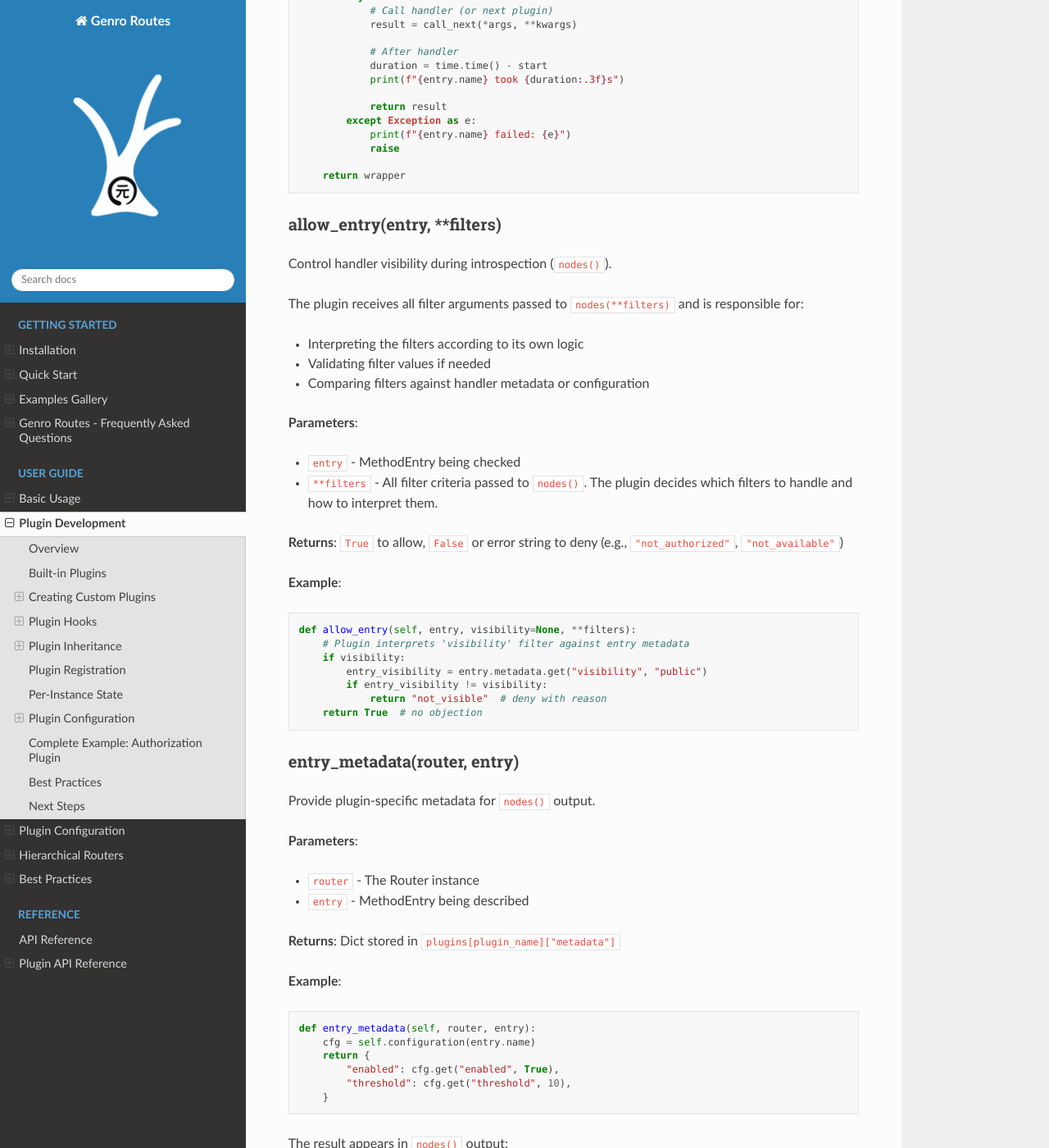
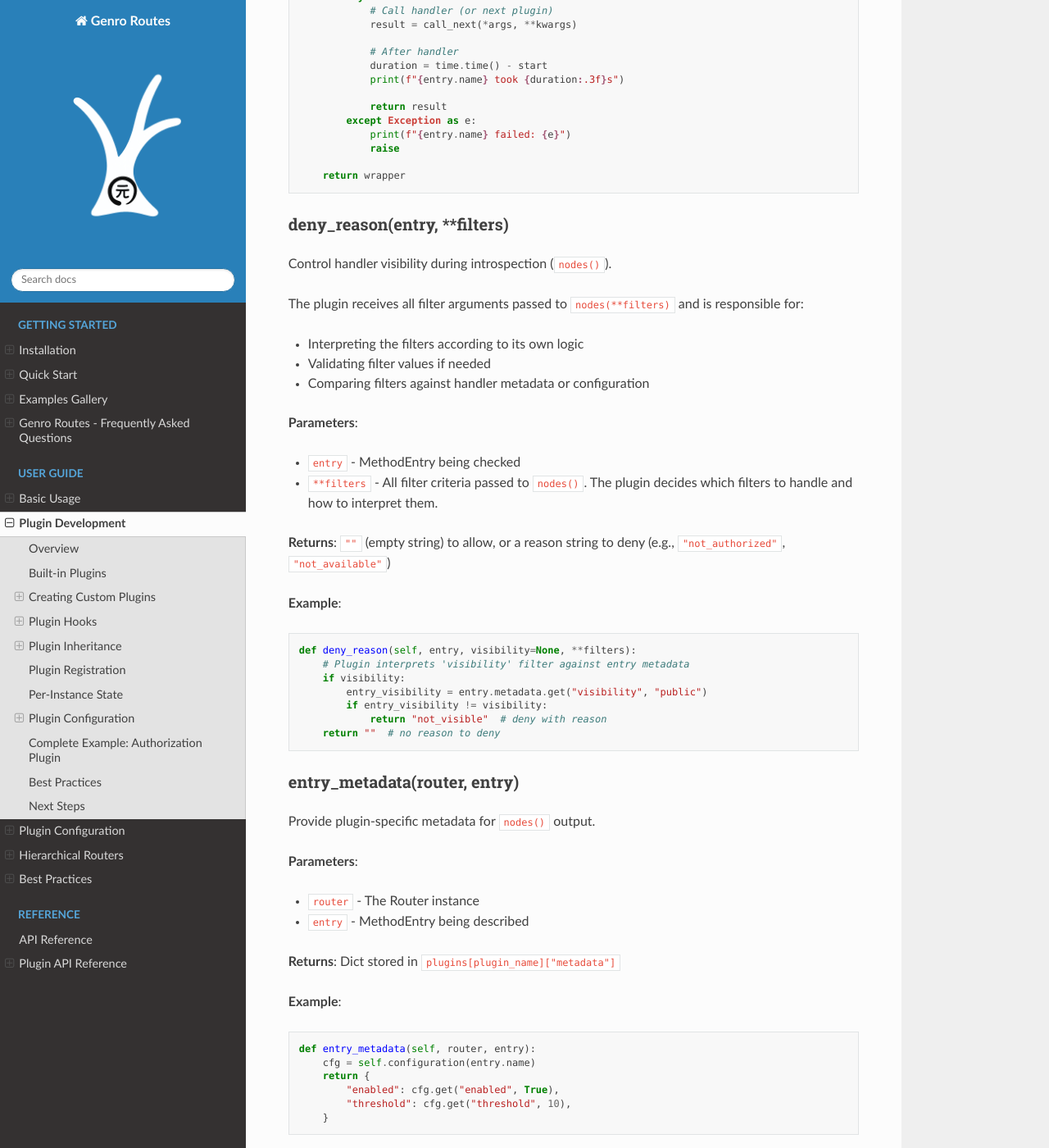
Before and after one commit to genropy/genro-routes, a Sphinx documentation site: the page built from docs/guide/plugins.md, in a window 1280 px wide and 1400 px high, scrolled down 6413 px. Shown: the whole window at 82% size. Built offline with Sphinx 7.4.7 and the Read the Docs theme 3.1.0, drawn with Linux system fonts in a browser that asks for light colours; pages that are not in the unit, such as notebooks, are missing from menus; some of the changed text lies outside the part shown.

Commit message:
docs: fix nodes(lazy=True) and rename allow_entry to deny_reason
- Fix docs: lazy=True returns router references, not callables
- Rename plugin hook allow_entry() to deny_reason() for clarity
  The new name makes the return value semantics obvious:
  "" = no reason to deny (allowed), "reason" = denied

````diff
--- a/docs/guide/plugins.md
+++ b/docs/guide/plugins.md
@@ -222,7 +222,7 @@ Genro Routes plugins can override these methods:
 | `configure()` | At plugin init and runtime | Define configuration schema | No |
 | `on_decore()` | Handler registration | Add metadata, validate signatures | No |
 | `wrap_handler()` | Handler invocation | Middleware (logging, auth, etc.) | No |
-| `allow_entry()` | `nodes()` introspection | Filter visible handlers | No |
+| `deny_reason()` | `nodes()` introspection | Filter visible handlers | No |
 | `entry_metadata()` | `nodes()` introspection | Add plugin metadata to output | No |
 | `on_attached_to_parent()` | Child attached to parent | Handle plugin inheritance | No |
 | `on_parent_config_changed()` | Parent config changes | React to parent updates | No |
@@ -325,7 +325,7 @@ def wrap_handler(self, router, entry, call_next):
     return wrapper
 ```
 
-### allow_entry(entry, **filters)
+### deny_reason(entry, **filters)
 
 Control handler visibility during introspection (`nodes()`).
 
@@ -340,18 +340,18 @@ The plugin receives all filter arguments passed to `nodes(**filters)` and is res
 - `entry` - MethodEntry being checked
 - `**filters` - All filter criteria passed to `nodes()`. The plugin decides which filters to handle and how to interpret them.
 
-**Returns**: `True` to allow, `False` or error string to deny (e.g., `"not_authorized"`, `"not_available"`)
+**Returns**: `""` (empty string) to allow, or a reason string to deny (e.g., `"not_authorized"`, `"not_available"`)
 
 **Example**:
 
 ```python
-def allow_entry(self, entry, visibility=None, **filters):
+def deny_reason(self, entry, visibility=None, **filters):
     # Plugin interprets 'visibility' filter against entry metadata
     if visibility:
         entry_visibility = entry.metadata.get("visibility", "public")
         if entry_visibility != visibility:
             return "not_visible"  # deny with reason
-    return True  # no objection
+    return ""  # no reason to deny
 ```
 
 ### entry_metadata(router, entry)
````
Also changed, not shown: docs/FAQ.md (+1 -1 lines), docs/guide/basic-usage.md (+3 -3 lines), docs/guide/hierarchies.md (+4 -4 lines), 7 other files.
